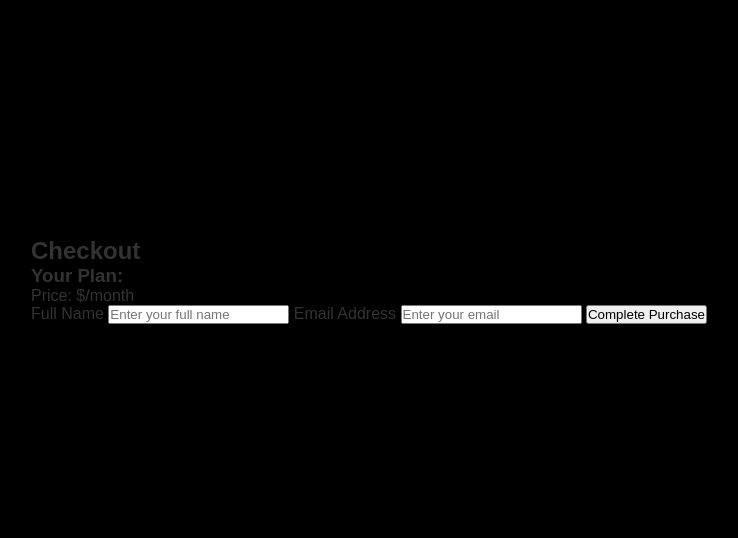
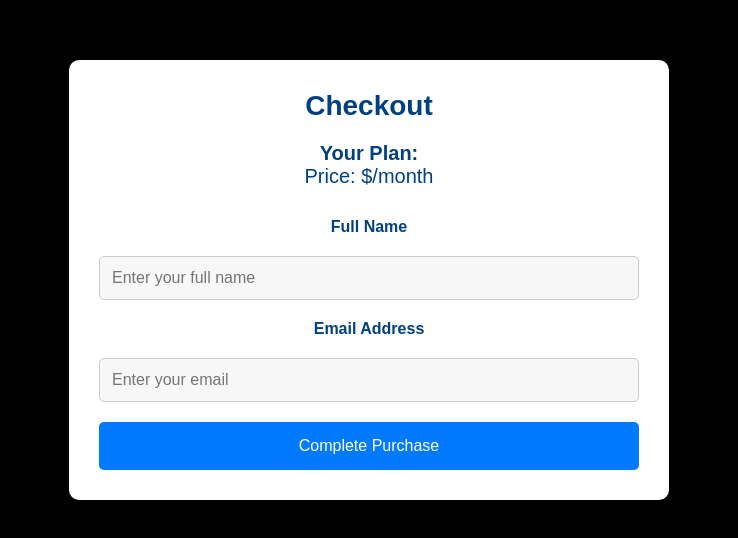
Before and after one commit to viren15152/UI-UX-Pricing-Table, a plain HTML site: page checkout.html in a window 1280 px wide. Shown: the part 120-658 px from the top of the page, without its empty margins (271-1009 px from the left). Drawn offline with Linux system fonts and the light colour scheme.

Commit message:
Fixed bugs in the CSS so the styling is consistent for both HTMl files

```diff
--- a/css/styles.css
+++ b/css/styles.css
@@ -7,19 +7,61 @@
 
 body {
     font-family: Arial, sans-serif;
-    background-color: black;  /* black background */
+    background-color: black;  /* Global black background */
     color: #333;
     display: flex;
     justify-content: center;
     align-items: center;
     min-height: 100vh;
+    padding: 20px;
 }
+
+/* Common button styles */
+button {
+    padding: 15px;
+    background-color: #007bff; /* Blue button */
+    color: white;
+    font-size: 16px;
+    border: none;
+    border-radius: 5px;
+    cursor: pointer;
+    transition: background-color 0.3s;
+}
+
+button:hover {
+    background-color: #0056b3; /* Darker blue on hover */
+}
+
+/* Common form styles */
+input {
+    padding: 12px;
+    border: 1px solid #ccc;
+    border-radius: 5px;
+    background-color: #f7f7f7; /* Light gray background */
+    color: #333;
+    font-size: 16px;
+}
+
+input:focus {
+    outline: none;
+    border-color: #007bff;  /* Blue focus border */
+    background-color: white;
+}
+
+/* Header for both pages */
+h2 {
+    font-size: 28px;
+    color: #004080;
+    margin-bottom: 20px;
+}
+
+/* === Pricing Table Specific Styles === */
 
 /* Pricing Table Container */
 .pricing-table {
     display: flex;
     justify-content: center;
-    gap: 20px;
+    gap: 40px;
     flex-wrap: wrap;
     max-width: 1200px;
     margin: 0 20px;
@@ -36,6 +78,7 @@ body {
     transition: transform 0.3s ease;
 }
 
+/* Title and Pricing */
 .pricing-plan h3 {
     font-size: 24px;
     color: #004080; /* Dark blue for the title */
@@ -47,25 +90,16 @@ body {
     margin: 10px 0;
 }
 
-.pricing-plan ul {
-    list-style: none;
-    margin-bottom: 20px;
-}
-
-.pricing-plan ul li {
-    margin-bottom: 10px;
-}
-
 /* Featured Plan Style */
 .featured {
-    background-color: #e7f3fe;  /* Light blue background for featured */
-    border: 2px solid #007bff;  /* Blue border for featured */
+    background-color: #e7f3fe;
+    border: 2px solid #007bff;
 }
 
 /* CTA Button Styling */
 .cta-btn {
     padding: 10px 20px;
-    background-color: #007bff; /* Blue button */
+    background-color: #007bff;
     color: white;
     font-size: 16px;
     border: none;
@@ -75,31 +109,54 @@ body {
 }
 
 .cta-btn:hover {
-    background-color: #0056b3; /* Darker blue on hover */
+    background-color: #0056b3;
 }
 
-/* Hover Effect */
-.pricing-plan:hover {
-    transform: scale(1.05);
+/* === Checkout Page Specific Styles === */
+
+/* Checkout Container */
+.checkout-container {
+    background-color: #fff;
+    border-radius: 10px;
+    padding: 30px;
+    width: 100%;
+    max-width: 600px;
+    box-shadow: 0 2px 8px rgba(0, 0, 0, 0.1);
+    text-align: center;
 }
 
-/* Responsiveness */
-@media (max-width: 768px) {
-    .pricing-table {
-        flex-direction: column;
-        gap: 20px;
-    }
+/* Selected Plan */
+.selected-plan {
+    margin-bottom: 30px;
 }
 
-/* Toggle Button Styling */
-.toggle-container {
-    text-align: center;
-    margin-bottom: 20px;
+.selected-plan h3, .selected-plan p {
+    color: #004080;
+    font-size: 20px;
 }
 
-.toggle-btn {
-    padding: 10px 20px;
-    background-color: #007bff;  /* Blue toggle button */
+.selected-plan span {
+    font-weight: bold;
+}
+
+/* Form Styles */
+form {
+    display: flex;
+    flex-direction: column;
+    gap: 20px;
+}
+
+/* Labels */
+label {
+    font-size: 16px;
+    color: #004080;
+    font-weight: bold;
+}
+
+/* Submit Button */
+button {
+    padding: 15px;
+    background-color: #007bff;
     color: white;
     font-size: 16px;
     border: none;
@@ -108,6 +165,19 @@ body {
     transition: background-color 0.3s;
 }
 
-.toggle-btn:hover {
-    background-color: #0056b3; /* Darker blue on hover */
+button:hover {
+    background-color: #0056b3;
 }
+
+/* === Responsive Styles === */
+@media (max-width: 768px) {
+    .pricing-table {
+        flex-direction: column;
+        gap: 20px;
+    }
+
+    .checkout-container {
+        padding: 20px;
+        width: 90%;
+    }
+}
```
